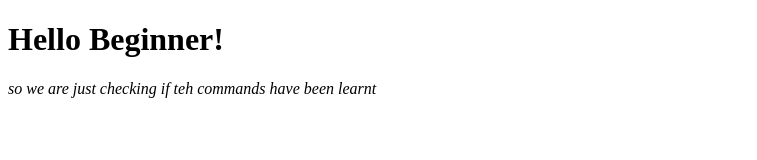
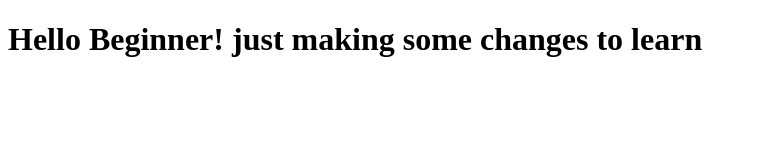
Before and after one commit to SabaunArif/Courseera_course, a plain HTML site: page site/index.html in a window 1280 px wide. Shown: the whole page, without its empty margins (0-757 px from the left). Drawn offline with Linux system fonts and the light colour scheme.

Commit message:
minor addition

```diff
--- a/site/index.html
+++ b/site/index.html
@@ -4,8 +4,7 @@
 	<title>Hello CourseEra!</title>
 </head>
 <body>
-<h1> Hello Beginner!</h1>
-<i>so we are just checking if teh commands have been learnt
-</i>
+<h1> Hello Beginner! just making some changes to learn </h1>
+
 </body>
 </html>
```
